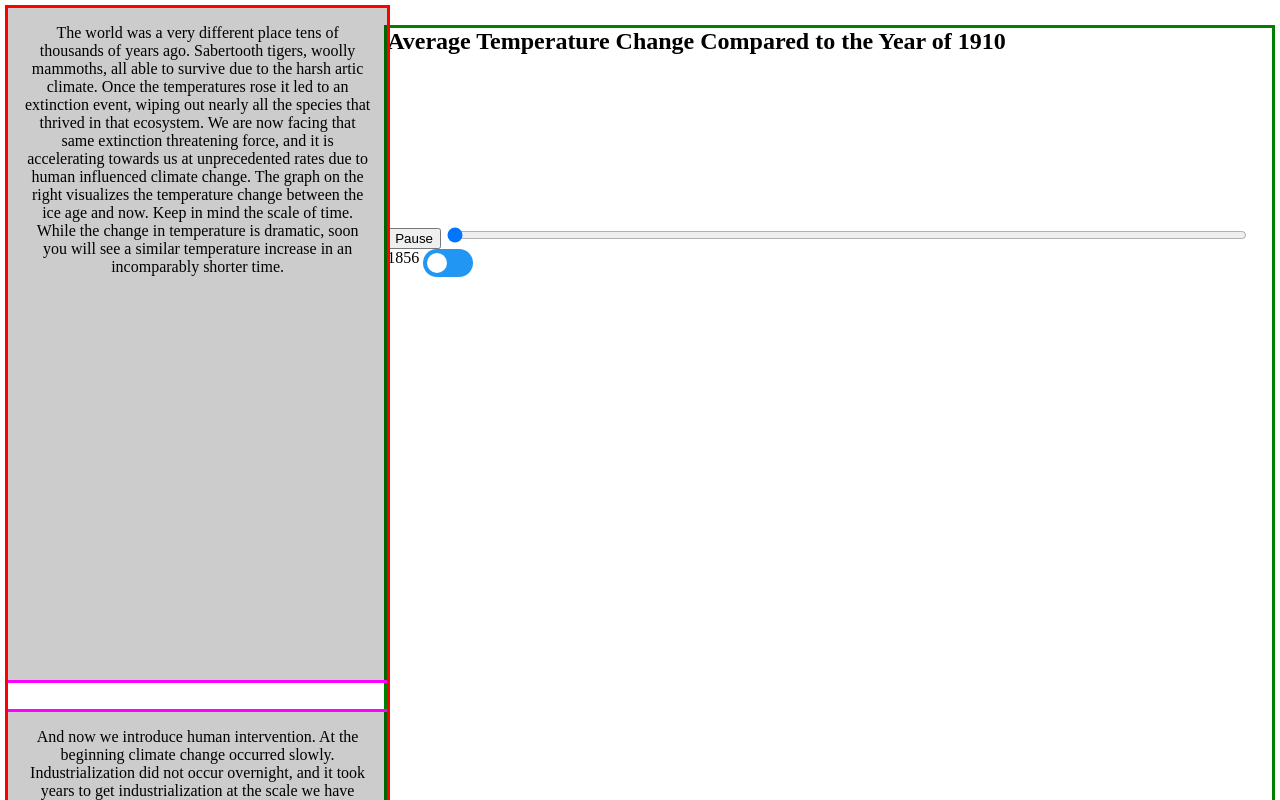
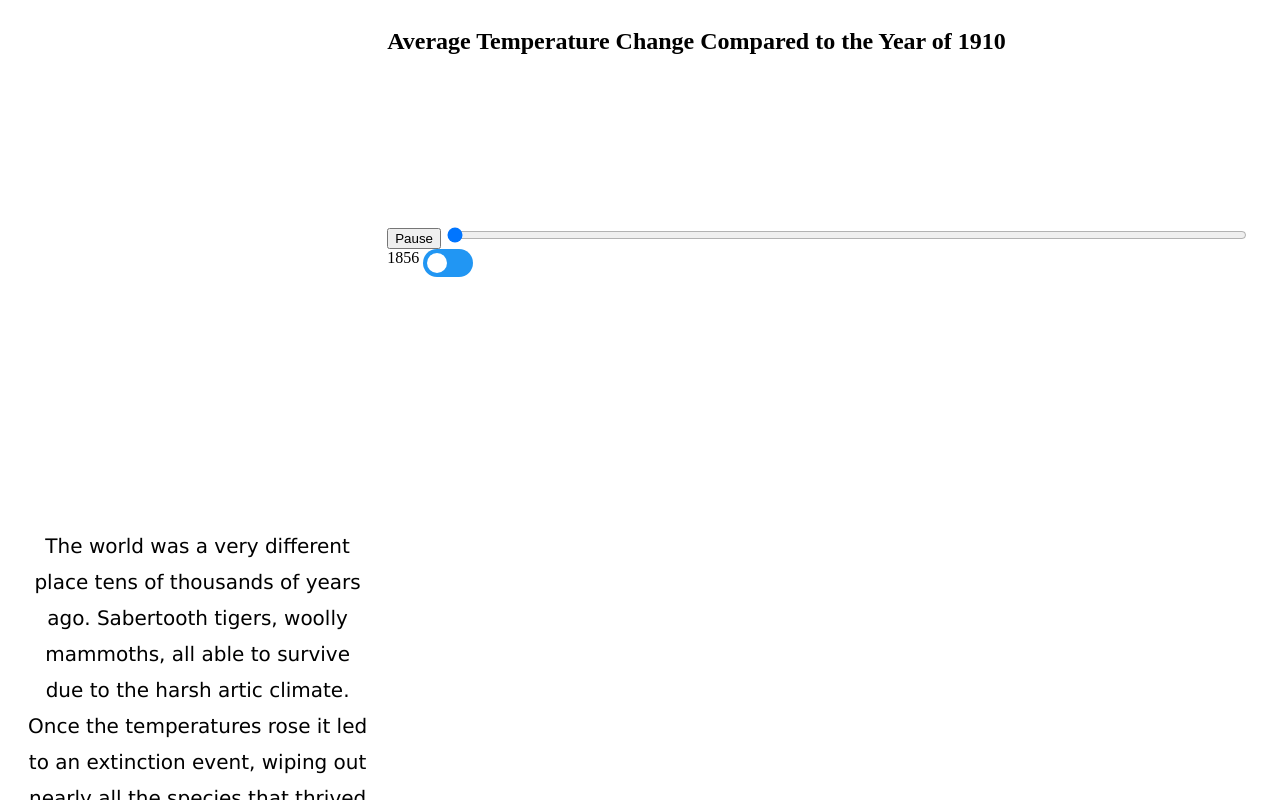
Before and after one commit to anananan116/DSC106_final_project, a SvelteKit app: page / in a window 1280 px wide. Shown: the top 800 px of the page. Built offline with nearby package versions, Linux system fonts and the light colour scheme; no server answers.

Commit message:
updated the text section to look nicer

```diff
--- a/src/components/ScrollyTeller.svelte
+++ b/src/components/ScrollyTeller.svelte
@@ -44,8 +44,21 @@
 </section>
   <section>And now we introduce human intervention. At the beginning climate change occurred slowly. Industrialization did not occur overnight, and it took years to get industrialization at the scale we have now. Even still, the jump in climate change is immediately apparent. Feel free to hover over your home country and see information on how your community has been affected.</section>
   <section>Over just the past 65 years we have caused a degree increase in average global climate, with the bulk of that increase occurring over the most recent 30 years. Last year was not only the hottest year on record, but also the largest one year increase in global temperature. This is indicative of the larger trend of climate change occurring at an increasingly fast rate, leaving scientists worried we may never stop this snowball once it's rolling.</section>
-  <section>Present the full map</section>
-  <section>Action must be taken to prevent climate change before it is too late. Attached is a variety of sources from groups much more informed than we are, sorted into categories depending on what you are looking for.<br>
+  <section>Present the map full screen</section>
+
+</div>
+
+<div
+    class="background"
+    slot="background"
+    bind:clientWidth={width}
+    bind:clientHeight={height}
+  >
+    <Map {index} {currentYear} />
+</div>
+</Scroller>
+
+<section>Action must be taken to prevent climate change before it is too late. Attached is a variety of sources from groups much more informed than we are, sorted into categories depending on what you are looking for.<br>
 <br>
 Individual impact:<br>
 <a href="https://www.un.org/en/actnow/ten-actions">www.un.org/</a><br>
@@ -60,19 +73,6 @@ The Effects of Climate Change:<br>
 <a href="https://www.worldwildlife.org/threats/effects-of-climate-change">www.worldwildlife.org/</a><br>
 <br>
 </section>
-  <section>This is the sixth section.</section>
-</div>
-
-<div
-    class="background"
-    slot="background"
-    bind:clientWidth={width}
-    bind:clientHeight={height}
-  >
-    <Map {index} {currentYear} />
-</div>
-</Scroller>
-
 
 
 <style>
@@ -82,16 +82,18 @@ The Effects of Climate Change:<br>
     margin-right: 0;
     height: 100vh;
     position: relative;
-    outline: green solid 3px;
     z-index: 2; /* Higher z-index to ensure it is above the foreground */
   }
 
   .foreground {
+    padding: 500px 0;
     margin-left: 0;
     margin-right: auto;
     height: auto;
     position: relative;
-    outline: red solid 3px;
+    font-family: 'Verdana';
+    line-height: 1.8;
+    font-size: 20px;
     pointer-events: none; /* Foreground does not block mouse events */
     z-index: 1; /* Lower z-index to ensure it is below the background */
   }
@@ -104,9 +106,19 @@ The Effects of Climate Change:<br>
 
   section {
     height: 80vh;
-    background-color: rgba(0, 0, 0, 0.2); /* 20% opaque */
+    background-color: rgba(0, 0, 0, 0); /* 20% opaque */
     /* color: white; */
-    outline: magenta solid 3px;
+    text-align: center;
+    /* max-width: 750px; */
+    color: black;
+    padding: 1em;
+    margin: 0 0 2em 0;
+  }
+
+  big-section {
+    height: 80vh;
+    background-color: rgba(0, 0, 0, 0); /* 20% opaque */
+    /* color: white; */
     text-align: center;
     /* max-width: 750px; */
     color: black;
```
